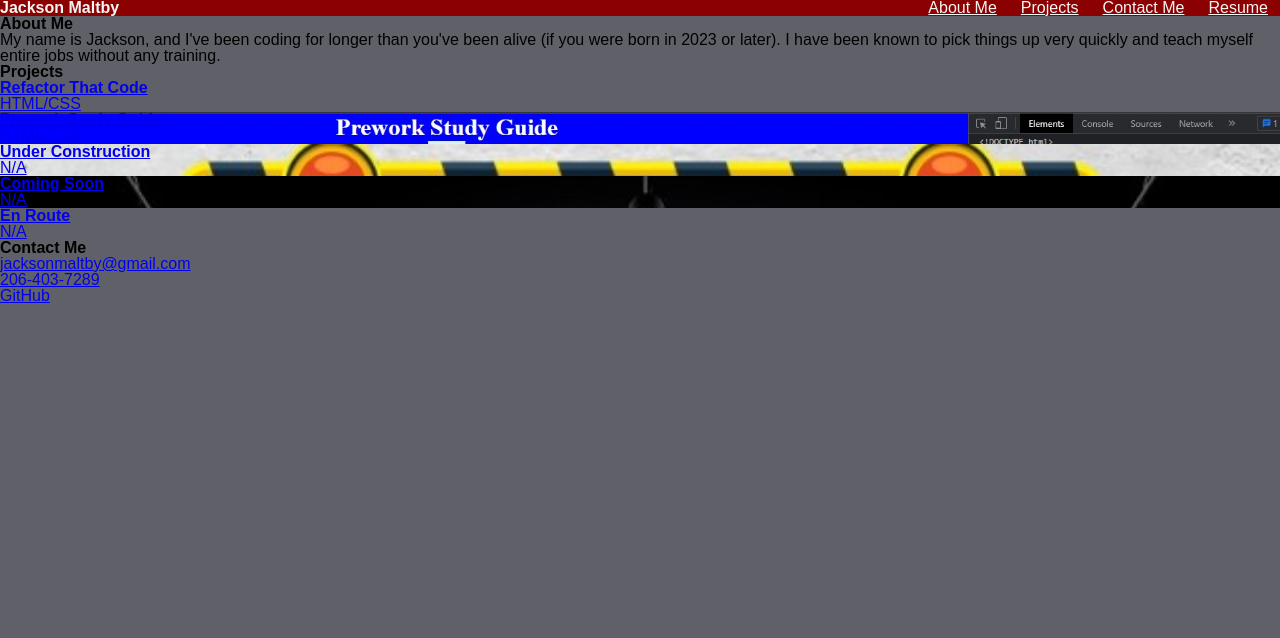
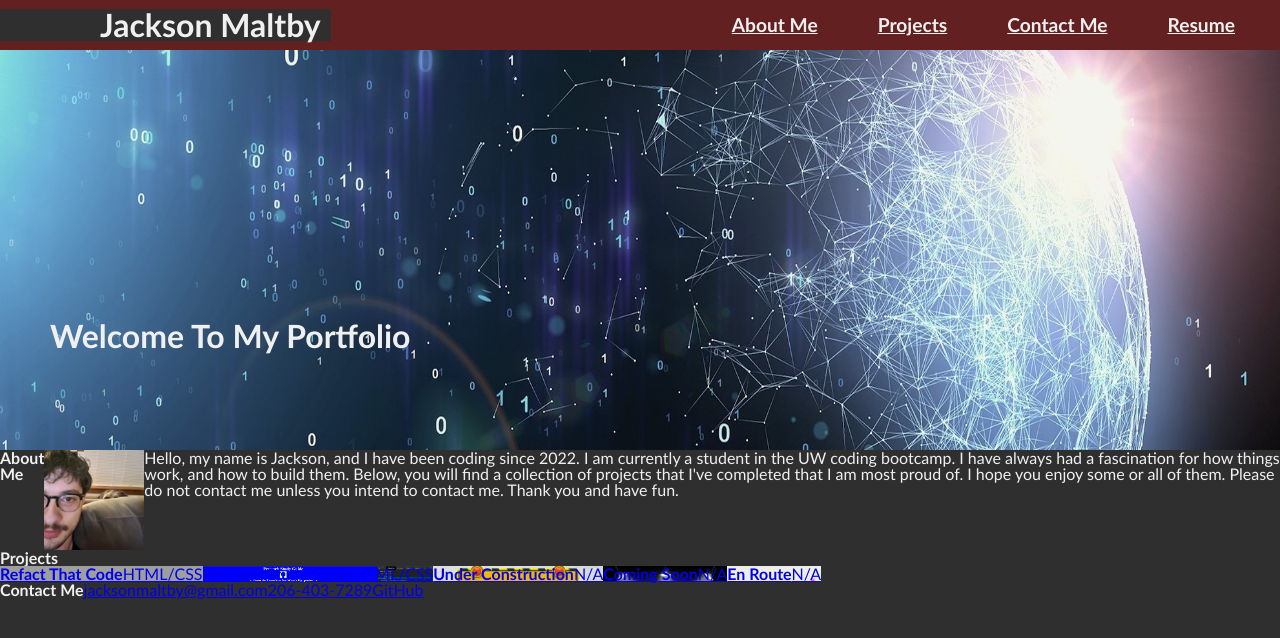
Before and after one commit to jacksonmaltby/pretty-promising-portfolio, a plain HTML site: page index.html in a window 1280 px wide. Drawn offline with Linux system fonts and the light colour scheme; grey boxes are pictures that could not be loaded.

Commit message:
Finalizing HTML structure, finished CSS styling for navbar and splash for desktop

```diff
--- a/assets/css/style.css
+++ b/assets/css/style.css
@@ -2,28 +2,74 @@
     box-sizing: border-box;
 }
 
+:root {
+    --dark: #2f2f2f;
+    --light: #f0f0f0;
+    --highlight: #632020;
+    --hover: #eeca00;
+}
+
 body {
-    background-color: #606069;
+    background-color: var(--dark);
+    font-family: 'Gill Sans', 'Gill Sans MT', Calibri, 'Trebuchet MS', sans-serif;
+    color: var(--light);
 }
 
 .navbar {
     display: flex;
     justify-content: space-between;
-    background-color: darkred;
-    color: whitesmoke;
+    align-items: center;
+    background-color: var(--highlight);
+    height: 50px;
+}
+
+h1 {
+    font-size: xx-large;
+    padding-left: 100px;
+    padding-right: 10px;
+    background-color: var(--dark);
 }
 
 .nav {
     display: flex;
     list-style: none;
+    font-weight: bold;
+    font-size: larger;
+    padding: 15px;
 }
 
 .nav a {
-    padding: 8px 12px;
-    color: inherit;
+    margin: 10px 30px;
+    color: var(--light);
 }
 
-#refect-that-code {
+.nav a:hover {
+    color: var(--hover);
+}
+
+.splash-image {
+    display: flex;
+    background-image: url('../images/cyberspace-image.jpg');
+    background-size: 100% 100%;
+    height: 400px;
+}
+
+h2 {
+    margin: 50px;
+    margin-top: 270px;
+    font-size: xx-large;
+}
+
+article {
+    display: flex;
+}
+
+.profile {
+    max-width: 100px;
+    max-height: 100px;
+}
+
+#refact-that-code {
     background-image: url('../images/refact-image.jpg');
     background-size: cover;
 }
@@ -47,3 +93,40 @@ body {
     background-image: url('../images/en-image.jpg');
     background-size: cover;
 }
+
+#contact-me {
+    display: flex;
+}
+
+.projects {
+    display: flex;
+    flex-direction: row;
+    flex-wrap: wrap;
+}
+
+section {
+    display: flex;
+}
+
+.main-project {
+    display: flex;
+}
+
+#contact-me ul {
+    display: flex;
+    flex-direction: row;
+}
+
+@media screen and (max-width: 768px) {
+    .navbar {
+        display: flex;
+        flex-direction: column;
+    }
+}
+
+@media screen and (max-width: 768px) {
+    .projects {
+        display: flex;
+        flex-direction: column;
+    }
+}
--- a/index.html
+++ b/index.html
@@ -19,27 +19,30 @@
         </ul>
     </nav>
     <header class="splash-image">
-        <h2></h2>
+        <h2>Welcome To My Portfolio</h2>
     </header>
     <main>
         <article id="About Me">
             <h3>About Me</h3>
-            <p>My name is Jackson, and I've been coding for longer than you've been alive (if you were born in 2023 or later). I have been known to pick things up very quickly and teach myself entire jobs without any training. </p>
+            <img src="./assets/images/me-image.jpg" alt="Selfie of half my face with someone peeking from behind" class="profile">
+            <p>Hello, my name is Jackson, and I have been coding since 2022. I am currently a student in the UW coding bootcamp. I have always had a fascination for how things work, and how to build them.
+
+            Below, you will find a collection of projects that I've completed that I am most proud of. I hope you enjoy some or all of them. Please do not contact me unless you intend to contact me. Thank you and have fun.</p>
         </article>
         <summary id="Projects">
             <h3>Projects</h3>
             <section>
                 <a href="https://jacksonmaltby.github.io/refact-that-code/">
                     <figure id="refact-that-code">
-                        <aside class="text-content">
-                            <h4>Refactor That Code</h4>
+                        <aside class="main-project">
+                            <h4>Refact That Code</h4>
                             <p>HTML/CSS</p>
                         </aside>
                     </figure>
                 </a>
                 <a href="https://jacksonmaltby.github.io/prework-study-guide/">
                     <figure id="prework-study-guide">
-                        <aside class="text-content">
+                        <aside class="projects">
                             <h4>Prework Study Guide</h4>
                             <p>HTML/CSS</p>
                         </aside>
@@ -47,7 +50,7 @@
                 </a>
                 <a href="#under-construction">
                     <figure id="under-construction">
-                        <aside class="text-content">
+                        <aside class="projects">
                             <h4>Under Construction</h4>
                             <p>N/A</p>
                         </aside>
@@ -55,15 +58,15 @@
                 </a>
                 <a href="#coming-soon">
                     <figure id="coming-soon">
-                        <aside class="text-content">
+                        <aside class="projects">
                             <h4>Coming Soon</h4>
                             <p>N/A</p>
                         </aside>
                     </figure>
                 </a>
                 <a href="#en-route">
-                    <figure>
-                        <aside class="text-content">
+                    <figure id="en-route">
+                        <aside class="projects">
                             <h4>En Route</h4>
                             <p>N/A</p>
                         </aside>
@@ -71,7 +74,7 @@
                 </a>
             </section>
         </summary>
-        <footer id="Contact Me">
+        <footer id="contact-me">
             <h3>Contact Me</h3>
             <ul>
                 <li><a href="mailto:jacksonmaltby@gmail.com">jacksonmaltby@gmail.com</a></li>
```
Also changed, not shown: assets/images/cyberspace-image.jpg (added), assets/images/me-image.jpg (added).
